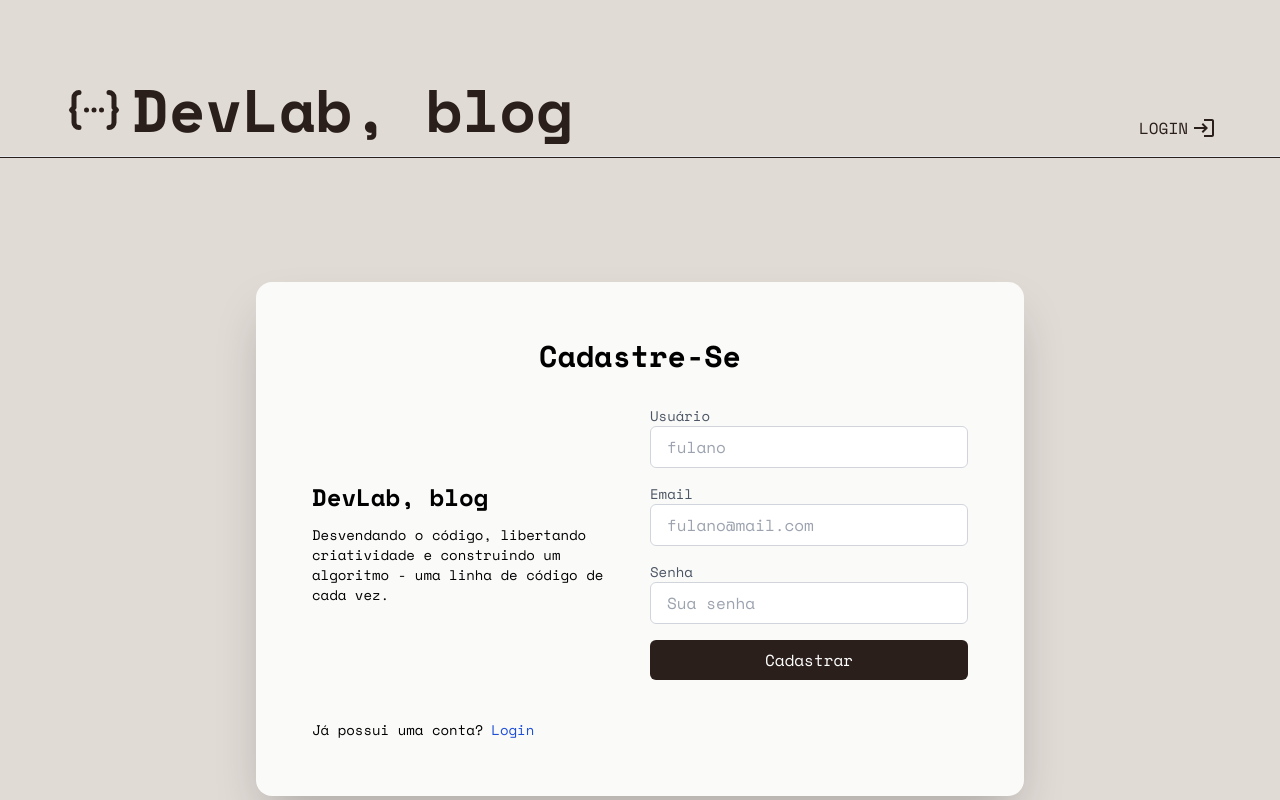
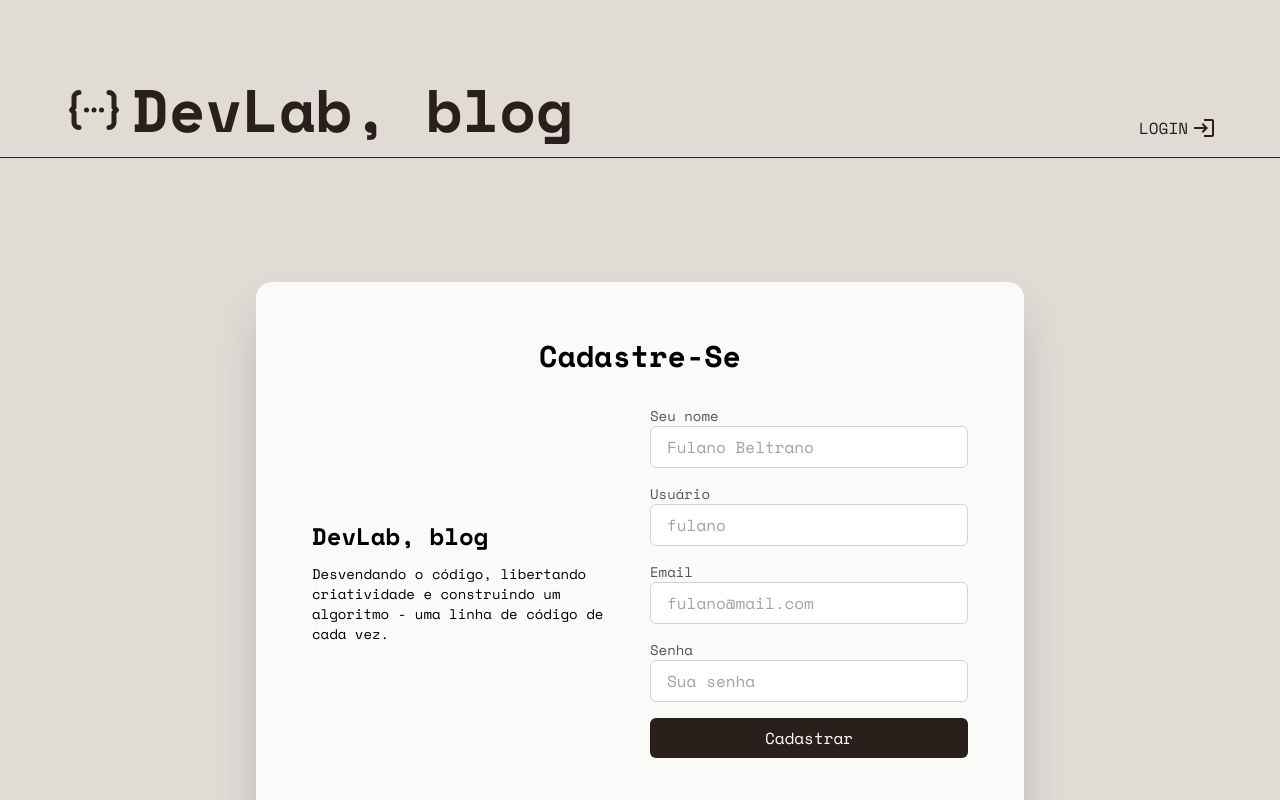
Before and after one commit to MacielDouglas/Blog_DevLab, a React (Vite) app in the folder client/: page /sign-up in a window 1280 px wide. Shown: the top 800 px of the page. Built offline with nearby package versions, Linux system fonts and the light colour scheme; no server answers.

Commit message:
Adicionado name em create user, e usado name no login

```diff
--- a/client/src/components/Header.jsx
+++ b/client/src/components/Header.jsx
@@ -9,10 +9,9 @@ import {
   MdOutlineAssignment,
   MdLightbulbOutline,
   MdOutlineDashboard,
-  MdPermIdentity,
   MdSearch,
 } from "react-icons/md";
-import { FaRegCircleUser } from "react-icons/fa6";
+
 import { IoHomeOutline } from "react-icons/io5";
 import { useAuth } from "../hooks/AuthProvider";
 import CategoryList from "./CategoryList";
@@ -86,9 +85,14 @@ export default function Header() {
                 {user.isAdmin ? (
                   <MdAdminPanelSettings className="text-2xl" />
                 ) : (
-                  <FaRegCircleUser className="text-2xl" />
+                  <img
+                    src={user.profilePicture}
+                    className="w-7 h-7 rounded-full border border-white"
+                    alt={`Imagem do usuário: ${user.name}`}
+                  />
+                  // <FaRegCircleUser className="text-2xl" />
                 )}
-                <span className="font-semibold">{user.username}</span>
+                <span className="font-semibold">{user.name}</span>
                 {showMenu && (
                   <div className="absolute top-full right-0 bg-white shadow-md py-1 mt-2 w-48 rounded-2xl text-center">
                     <div className="px-4 py-2 flex flex-col gap-2">
@@ -212,8 +216,13 @@ export default function Header() {
                       to="/dashboard?tab=profile"
                       className="hover:underline flex justify-between hover:text-black"
                     >
-                      Perfil {user.username}{" "}
-                      <MdPermIdentity className="text-2xl" />
+                      {/* Perfil {user.name} <MdPermIdentity className="text-2xl" /> */}
+                      Perfil de {user.name}{" "}
+                      <img
+                        src={user.profilePicture}
+                        className="w-7 h-7 rounded-full border border-white"
+                        alt={`Imagem do usuário: ${user.name}`}
+                      />
                     </Link>
                   </li>
                 </>
--- a/client/src/graphql/mutation/user.mutation.js
+++ b/client/src/graphql/mutation/user.mutation.js
@@ -7,6 +7,7 @@ export const NEW_USER = gql`
       password
       profilePicture
       username
+      name
     }
   }
 `;
--- a/client/src/graphql/queries/user.query.js
+++ b/client/src/graphql/queries/user.query.js
@@ -7,6 +7,7 @@ export const LOGIN_USER = gql`
       isAdmin
       profilePicture
       id
+      name
     }
   }
 `;
--- a/client/src/hooks/AuthProvider.jsx
+++ b/client/src/hooks/AuthProvider.jsx
@@ -30,6 +30,7 @@ export const AuthProvider = ({ children }) => {
         isAdmin: userData.isAdmin,
         profilePicture: userData.profilePicture,
         id: userData.id,
+        name: userData.name,
       });
     }
   }, []);
@@ -45,6 +46,7 @@ export const AuthProvider = ({ children }) => {
         isAdmin: data.loginUser.isAdmin,
         profilePicture: data.loginUser.profilePicture,
         id: data.loginUser.id,
+        name: data.loginUser.name,
       });
       console.log(error);
     }
--- a/client/src/pages/SignUp.jsx
+++ b/client/src/pages/SignUp.jsx
@@ -8,9 +8,10 @@ export default function SignUp() {
     username: "",
     email: "",
     password: "",
+    name: "",
   });
 
-  const [newUser, { loading, data }] = useMutation(NEW_USER);
+  const [newUser, { loading }] = useMutation(NEW_USER);
   const navigate = useNavigate();
 
   const handleChange = (e) => {
@@ -54,6 +55,24 @@ export default function SignUp() {
 
           <div className="flex-1">
             <form className="flex flex-col gap-4" onSubmit={handleSubmit}>
+              <div className="flex flex-col">
+                <label
+                  htmlFor="name"
+                  className="text-gray-600 font-medium text-sm"
+                >
+                  Seu nome
+                </label>
+                <input
+                  type="text"
+                  id="name"
+                  name="name"
+                  placeholder="Fulano Beltrano"
+                  value={formData.name}
+                  onChange={handleChange}
+                  className="border border-gray-300 rounded-md px-4 py-2 focus:outline-none focus:border-blue-500"
+                  required
+                />
+              </div>
               <div className="flex flex-col">
                 <label
                   htmlFor="username"
```
Also changed, not shown: 2 other files (tests, documents, lock files or other folders).
